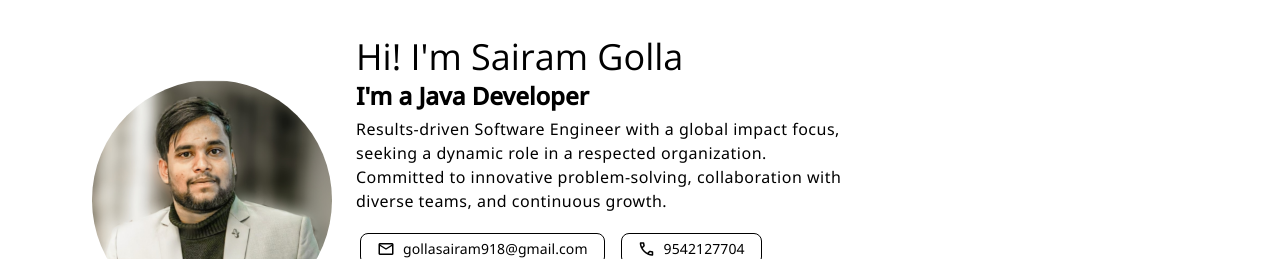
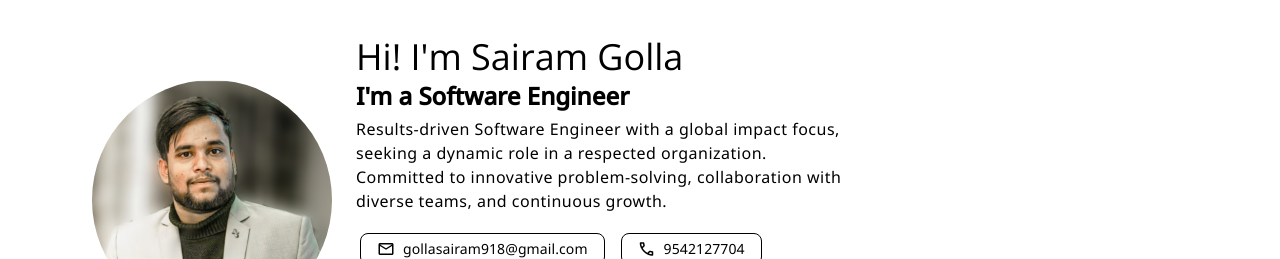
Before and after one commit to SairamGolla918/SairamGolla918.github.io, a plain HTML site: page index.html in a window 1280 px wide. Shown: the part 53-312 px from the top of the page. Drawn offline with nearby package versions, Linux system fonts and the light colour scheme.

Commit message:
Update index.html

```diff
--- a/index.html
+++ b/index.html
@@ -56,7 +56,7 @@
                     <div class="hero-content">
 
                         <h1 class="display-small">Hi! I'm Sairam Golla</h1>
-                        <h2>I'm a Java Developer</h4>
+                        <h2>I'm a Software Engineer</h4>
                         <p class="body-large section-text">Results-driven Software Engineer with a global impact focus, seeking a dynamic role in a respected organization.
                             Committed to innovative problem-solving,
                             collaboration with diverse teams,
```
